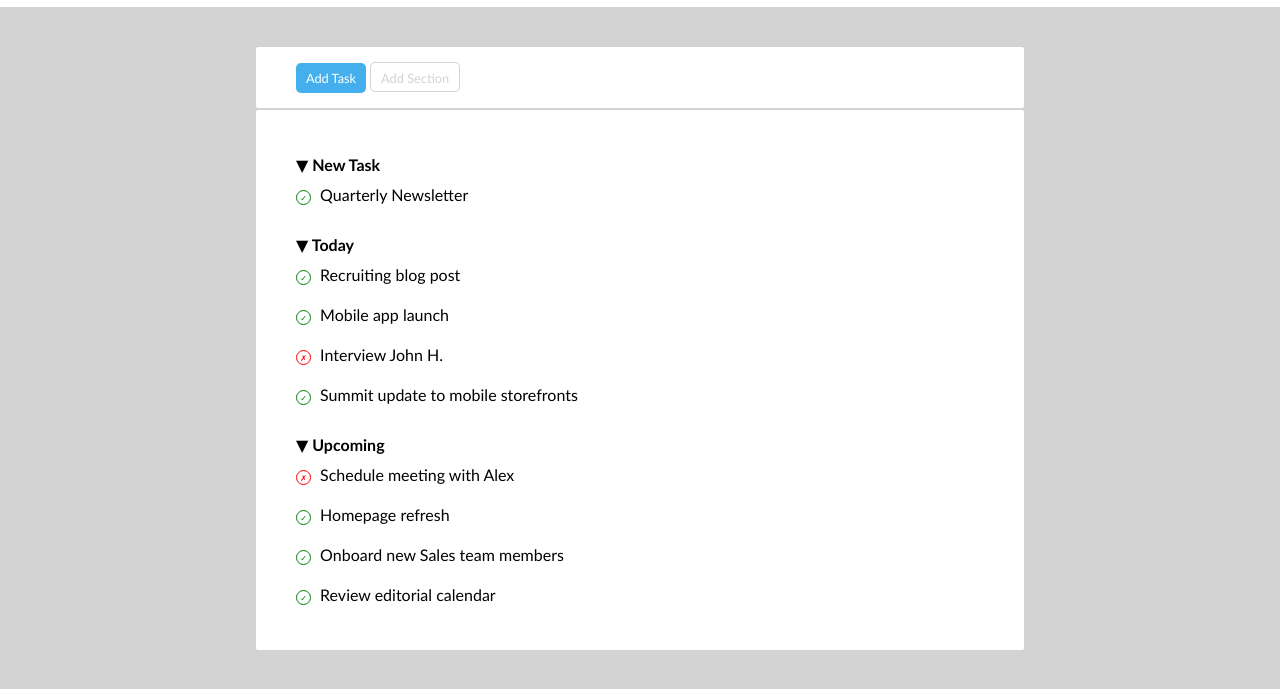
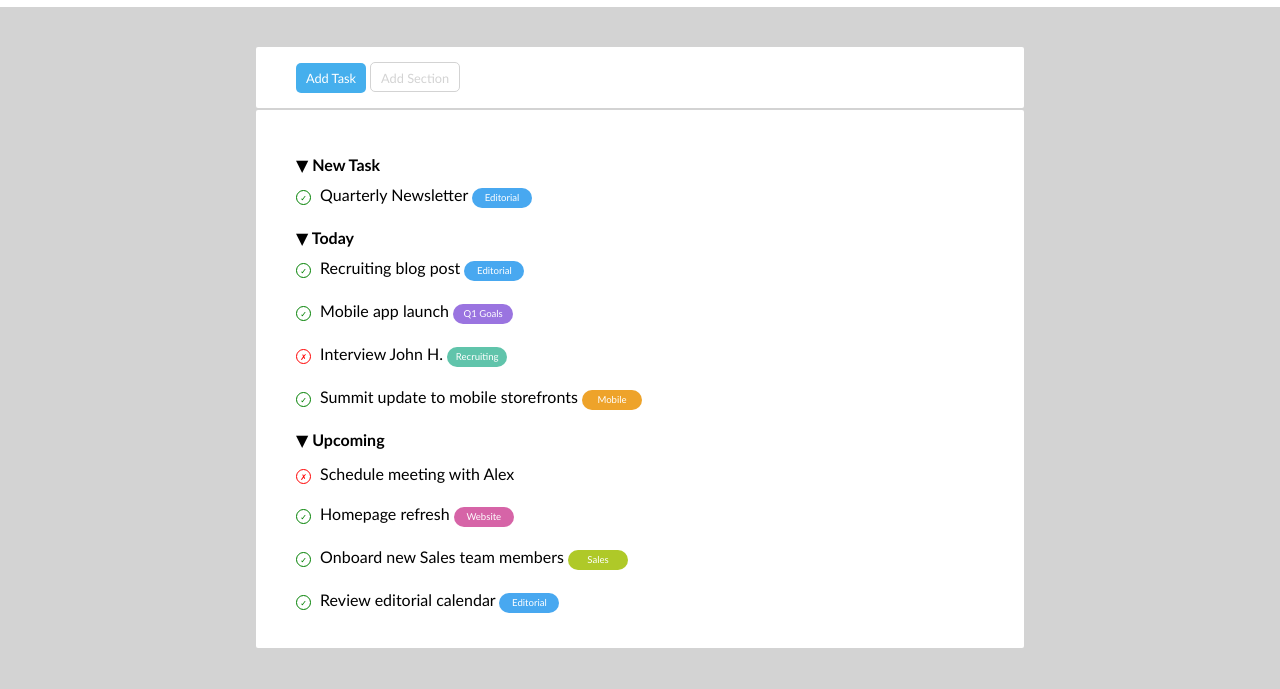
Before and after one commit to l-martinetti/html-css-toboolist, a plain HTML site: page index.html in a window 1280 px wide. Shown: the part 63-752 px from the top of the page. Drawn offline with Linux system fonts and the light colour scheme.

Commit message:
(add) badges

```diff
--- a/assets/css/stylesheet.css
+++ b/assets/css/stylesheet.css
@@ -78,7 +78,7 @@ main div ol {
 }
 
 main div ol li {
-    padding-bottom: 20px;
+    padding-bottom: 10px;
 }
 
 main div ol li ul {
@@ -120,3 +120,39 @@ main div ol .cross {
     font-weight: bold;
     color: red;
 }
+
+/****************** badge ******************/
+
+main div ol li ul .badge {
+    height: 20px;
+    width: 60px;
+    font-size: 0.6rem;
+    text-align: center;
+    line-height: 20px;
+    border-radius: 20px;
+    color: white;
+}
+
+main div ol li ul .badge.editorial {
+    background-color: #48A8F0;
+}
+
+main div ol li ul .badge.goals {
+    background-color: #9A74E0;
+}
+
+main div ol li ul .badge.recruiting {
+    background-color: #60C4AB;
+}
+
+main div ol li ul .badge.mobile {
+    background-color: #EEA32A;
+}
+
+main div ol li ul .badge.website {
+    background-color: #D664A7;
+}
+
+main div ol li ul .badge.sales {
+    background-color: #AFC928;
+}
--- a/index.html
+++ b/index.html
@@ -47,7 +47,9 @@
                 <li><strong>&#x25BC; New Task</strong>
 
                     <ul class="list-title">
-                        <span class="check">&check;</span> Quarterly Newsletter
+                        <span class="check">&check;</span>
+                        Quarterly Newsletter
+                        <span class="badge editorial">Editorial</span>
                     </ul>
 
                 </li>
@@ -59,18 +61,35 @@
                 <li><strong>&#x25BC; Today</strong>
 
                     <ul class="list-title">
-                        <span class="check">&check;</span> Recruiting blog post
+
+                        <span class="check">&check;</span>
+                        Recruiting blog post
+                        <span class="badge editorial">Editorial</span>
+
                     </ul>
 
                     <ul class="list-title">
-                        <span class="check">&check;</span> Mobile app launch
+
+                        <span class="check">&check;</span>
+                        Mobile app launch
+                        <span class="badge goals">Q1 Goals</span>
+
                     </ul>
 
                     <ul class="list-title">
-                        <span class="cross">&cross;</span> Interview John H.</ul>
+
+                        <span class="cross">&cross;</span>
+                        Interview John H.
+                        <span class="badge recruiting">Recruiting</span>
+
+                    </ul>
 
                     <ul class="list-title">
-                        <span class="check">&check;</span> Summit update to mobile storefronts
+
+                        <span class="check">&check;</span>
+                        Summit update to mobile storefronts
+                        <span class="badge mobile">Mobile</span>
+
                     </ul>
 
                 </li>
@@ -82,19 +101,35 @@
                 <li><strong>&#x25BC; Upcoming</strong>
 
                     <ul class="list-title">
-                        <span class="cross">&cross;</span> Schedule meeting with Alex
+
+                        <span class="cross">&cross;</span>
+                        Schedule meeting with Alex
+                        <span class="badge"></span>
+
                     </ul>
 
                     <ul class="list-title">
-                        <span class="check">&check;</span> Homepage refresh
+
+                        <span class="check">&check;</span>
+                        Homepage refresh
+                        <span class="badge website">Website</span>
+
                     </ul>
 
                     <ul class="list-title">
-                        <span class="check">&check;</span> Onboard new Sales team members
+
+                        <span class="check">&check;</span>
+                        Onboard new Sales team members
+                        <span class="badge sales">Sales</span>
+
                     </ul>
 
                     <ul class="list-title">
-                        <span class="check">&check;</span> Review editorial calendar
+
+                        <span class="check">&check;</span>
+                        Review editorial calendar
+                        <span class="badge editorial">Editorial</span>
+
                     </ul>
 
 
@@ -103,12 +138,10 @@
                 <!-- /Upcoming -->
 
             </ol>
-
         </div>
 
         <!-- /list -->
 
     </main>
-
 </body>
 </html>
```
